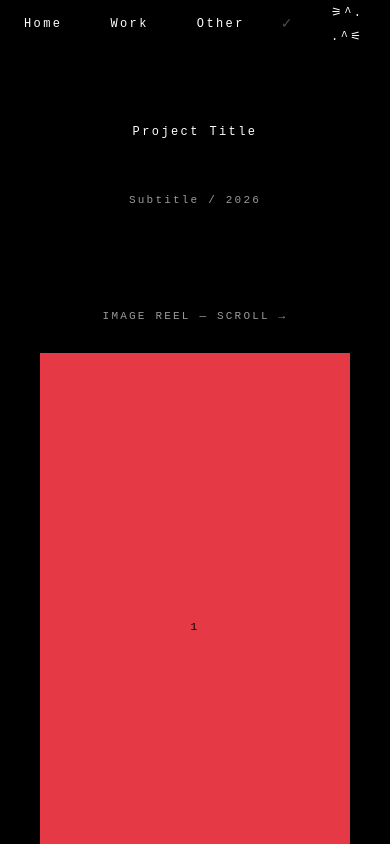
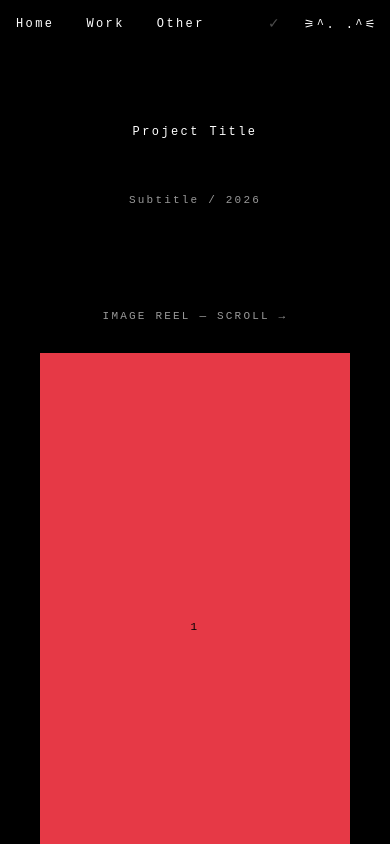
Before and after one commit to jj-disaster/layout-design, a Next.js app: page /work/demo in a window 390 px wide. Built offline with nearby package versions, Linux system fonts and the light colour scheme; a web font is replaced by a local one.

Commit message:
Responsive nav link padding

```diff
--- a/src/components/Header.tsx
+++ b/src/components/Header.tsx
@@ -33,7 +33,7 @@ export default function Header() {
           key={item.href}
           href={item.href}
           aria-label={item.label}
-          className="group guide relative flex items-center self-stretch px-6 font-nanum text-xs tracking-[0.2em] text-white select-none transition-colors duration-300 hover:bg-white/[0.1] hover:text-highlight"
+          className="group guide relative flex items-center self-stretch px-4 md:px-6 font-nanum text-xs tracking-[0.2em] text-white select-none transition-colors duration-300 hover:bg-white/[0.1] hover:text-highlight"
         >
           {item.label}
           {/* underline for buttons */}
```
